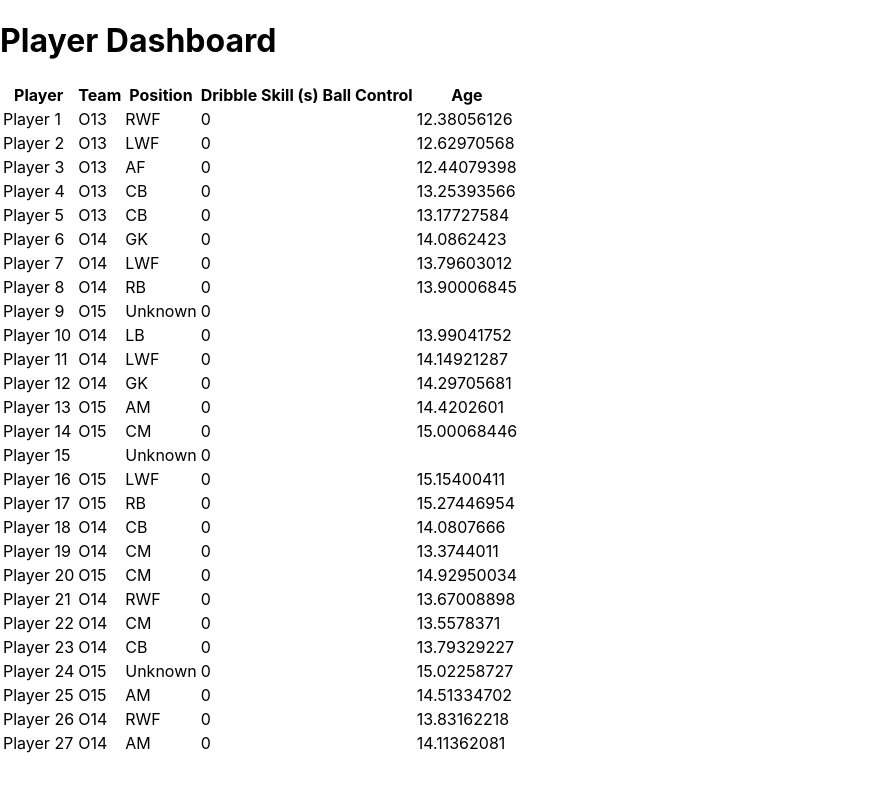
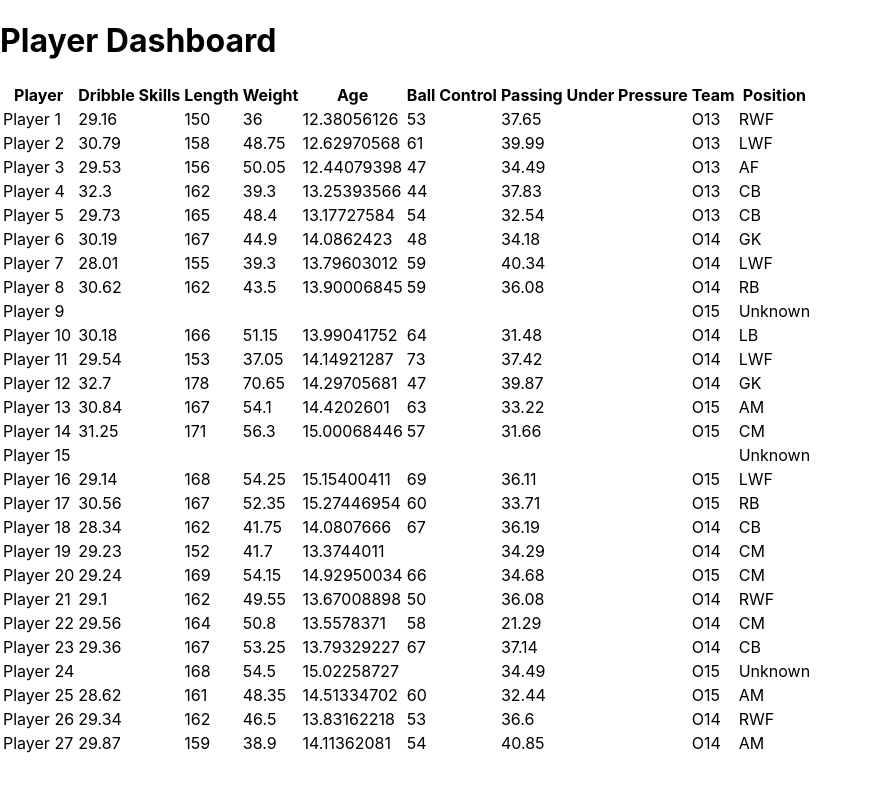
Before and after one commit to gonzalolantero/ff-assignment, a React (Create React App) app: page / in a window 1280 px wide. Shown: the top 792 px of the page, without its empty margins (0-870 px from the left). Built offline with nearby package versions, Linux system fonts and the light colour scheme.

Commit message:
removed unnecessary files

```diff
--- a/src/App.js
+++ b/src/App.js
@@ -11,6 +11,8 @@ function App() {
     setPlayers(data);
   }, []);
 
+
+
   return (
     <div className="App">
       <h1>Player Dashboard</h1>
--- a/src/components/PlayerTable.js
+++ b/src/components/PlayerTable.js
@@ -9,22 +9,28 @@ function PlayerTable() {
       <thead>
         <tr>
           <th>Player</th>
+          <th>Dribble Skills</th>
+          <th>Length</th>
+          <th>Weight</th>
+          <th>Age</th>
+          <th>Ball Control</th>
+          <th>Passing Under Pressure</th>
           <th>Team</th>
           <th>Position</th>
-          <th>Dribble Skill (s)</th>
-          <th>Ball Control</th>
-          <th>Age</th>
         </tr>
       </thead>
       <tbody>
         {players.map((player) => (
           <tr key={player.Player}>
             <td>{player.Player}</td>
+            <td>{player.DribbleSkills}</td>
+            <td>{player.Length}</td>
+            <td>{player.Weight}</td>
+            <td>{player.Age}</td>
+            <td>{player.BallControl}</td>
+            <td>{player.PassingUnderPressure}</td>
             <td>{player.Team}</td>
             <td>{player.Position}</td>
-            <td>{player.DribbleSkill}</td>
-            <td>{player.BallControl}</td>
-            <td>{player.Age}</td>
           </tr>
         ))}
       </tbody>
--- a/src/data/players.json
+++ b/src/data/players.json
@@ -1,27 +1,27 @@
-[{"Player":"Player 1","Dribble Skills":29.16,"Length":150,"Weight":36,"Age":12.38056126,"Ball Control":53,"Passing Under Pressure":37.65,"Team":"O13","Position":"RWF"},
-{"Player":"Player 2","Dribble Skills":30.79,"Length":158,"Weight":48.75,"Age":12.62970568,"Ball Control":61,"Passing Under Pressure":39.99,"Team":"O13","Position":"LWF"},
-{"Player":"Player 3","Dribble Skills":29.53,"Length":156,"Weight":50.05,"Age":12.44079398,"Ball Control":47,"Passing Under Pressure":34.49,"Team":"O13","Position":"AF"},
-{"Player":"Player 4","Dribble Skills":32.3,"Length":162,"Weight":39.3,"Age":13.25393566,"Ball Control":44,"Passing Under Pressure":37.83,"Team":"O13","Position":"CB"},
-{"Player":"Player 5","Dribble Skills":29.73,"Length":165,"Weight":48.4,"Age":13.17727584,"Ball Control":54,"Passing Under Pressure":32.54,"Team":"O13","Position":"CB"},
-{"Player":"Player 6","Dribble Skills":30.19,"Length":167,"Weight":44.9,"Age":14.0862423,"Ball Control":48,"Passing Under Pressure":34.18,"Team":"O14","Position":"GK"},
-{"Player":"Player 7","Dribble Skills":28.01,"Length":155,"Weight":39.3,"Age":13.79603012,"Ball Control":59,"Passing Under Pressure":40.34,"Team":"O14","Position":"LWF"},
-{"Player":"Player 8","Dribble Skills":30.62,"Length":162,"Weight":43.5,"Age":13.90006845,"Ball Control":59,"Passing Under Pressure":36.08,"Team":"O14","Position":"RB"},
-{"Player":"Player 9","Dribble Skills":null,"Length":null,"Weight":null,"Age":null,"Ball Control":null,"Passing Under Pressure":null,"Team":"O15","Position":"Unknown"},
-{"Player":"Player 10","Dribble Skills":30.18,"Length":166,"Weight":51.15,"Age":13.99041752,"Ball Control":64,"Passing Under Pressure":31.48,"Team":"O14","Position":"LB"},
-{"Player":"Player 11","Dribble Skills":29.54,"Length":153,"Weight":37.05,"Age":14.14921287,"Ball Control":73,"Passing Under Pressure":37.42,"Team":"O14","Position":"LWF"},
-{"Player":"Player 12","Dribble Skills":32.7,"Length":178,"Weight":70.65,"Age":14.29705681,"Ball Control":47,"Passing Under Pressure":39.87,"Team":"O14","Position":"GK"},
-{"Player":"Player 13","Dribble Skills":30.84,"Length":167,"Weight":54.1,"Age":14.4202601,"Ball Control":63,"Passing Under Pressure":33.22,"Team":"O15","Position":"AM"},
-{"Player":"Player 14","Dribble Skills":31.25,"Length":171,"Weight":56.3,"Age":15.00068446,"Ball Control":57,"Passing Under Pressure":31.66,"Team":"O15","Position":"CM"},
-{"Player":"Player 15","Dribble Skills":null,"Length":null,"Weight":null,"Age":null,"Ball Control":null,"Passing Under Pressure":null,"Team":"","Position":""},
-{"Player":"Player 16","Dribble Skills":29.14,"Length":168,"Weight":54.25,"Age":15.15400411,"Ball Control":69,"Passing Under Pressure":36.11,"Team":"O15","Position":"LWF"},
-{"Player":"Player 17","Dribble Skills":30.56,"Length":167,"Weight":52.35,"Age":15.27446954,"Ball Control":60,"Passing Under Pressure":33.71,"Team":"O15","Position":"RB"},
-{"Player":"Player 18","Dribble Skills":28.34,"Length":162,"Weight":41.75,"Age":14.0807666,"Ball Control":67,"Passing Under Pressure":36.19,"Team":"O14","Position":"CB"},
-{"Player":"Player 19","Dribble Skills":29.23,"Length":152,"Weight":41.7,"Age":13.3744011,"Ball Control":null,"Passing Under Pressure":34.29,"Team":"O14","Position":"CM"},
-{"Player":"Player 20","Dribble Skills":29.24,"Length":169,"Weight":54.15,"Age":14.92950034,"Ball Control":66,"Passing Under Pressure":34.68,"Team":"O15","Position":"CM"},
-{"Player":"Player 21","Dribble Skills":29.1,"Length":162,"Weight":49.55,"Age":13.67008898,"Ball Control":50,"Passing Under Pressure":36.08,"Team":"O14","Position":"RWF"},
-{"Player":"Player 22","Dribble Skills":29.56,"Length":164,"Weight":50.8,"Age":13.5578371,"Ball Control":58,"Passing Under Pressure":21.29,"Team":"O14","Position":"CM"},
-{"Player":"Player 23","Dribble Skills":29.36,"Length":167,"Weight":53.25,"Age":13.79329227,"Ball Control":67,"Passing Under Pressure":37.14,"Team":"O14","Position":"CB"},
-{"Player":"Player 24","Dribble Skills":null,"Length":168,"Weight":54.5,"Age":15.02258727,"Ball Control":null,"Passing Under Pressure":34.49,"Team":"O15","Position":"Unknown"},
-{"Player":"Player 25","Dribble Skills":28.62,"Length":161,"Weight":48.35,"Age":14.51334702,"Ball Control":60,"Passing Under Pressure":32.44,"Team":"O15","Position":"AM"},
-{"Player":"Player 26","Dribble Skills":29.34,"Length":162,"Weight":46.5,"Age":13.83162218,"Ball Control":53,"Passing Under Pressure":36.6,"Team":"O14","Position":"RWF"},
-{"Player":"Player 27","Dribble Skills":29.87,"Length":159,"Weight":38.9,"Age":14.11362081,"Ball Control":54,"Passing Under Pressure":40.85,"Team":"O14","Position":"AM"}]
+[{"Player":"Player 1","DribbleSkills":29.16,"Length":150,"Weight":36,"Age":12.38056126,"BallControl":53,"PassingUnderPressure":37.65,"Team":"O13","Position":"RWF"},
+{"Player":"Player 2","DribbleSkills":30.79,"Length":158,"Weight":48.75,"Age":12.62970568,"BallControl":61,"PassingUnderPressure":39.99,"Team":"O13","Position":"LWF"},
+{"Player":"Player 3","DribbleSkills":29.53,"Length":156,"Weight":50.05,"Age":12.44079398,"BallControl":47,"PassingUnderPressure":34.49,"Team":"O13","Position":"AF"},
+{"Player":"Player 4","DribbleSkills":32.3,"Length":162,"Weight":39.3,"Age":13.25393566,"BallControl":44,"PassingUnderPressure":37.83,"Team":"O13","Position":"CB"},
+{"Player":"Player 5","DribbleSkills":29.73,"Length":165,"Weight":48.4,"Age":13.17727584,"BallControl":54,"PassingUnderPressure":32.54,"Team":"O13","Position":"CB"},
+{"Player":"Player 6","DribbleSkills":30.19,"Length":167,"Weight":44.9,"Age":14.0862423,"BallControl":48,"PassingUnderPressure":34.18,"Team":"O14","Position":"GK"},
+{"Player":"Player 7","DribbleSkills":28.01,"Length":155,"Weight":39.3,"Age":13.79603012,"BallControl":59,"PassingUnderPressure":40.34,"Team":"O14","Position":"LWF"},
+{"Player":"Player 8","DribbleSkills":30.62,"Length":162,"Weight":43.5,"Age":13.90006845,"BallControl":59,"PassingUnderPressure":36.08,"Team":"O14","Position":"RB"},
+{"Player":"Player 9","DribbleSkills":null,"Length":null,"Weight":null,"Age":null,"BallControl":null,"PassingUnderPressure":null,"Team":"O15","Position":"Unknown"},
+{"Player":"Player 10","DribbleSkills":30.18,"Length":166,"Weight":51.15,"Age":13.99041752,"BallControl":64,"PassingUnderPressure":31.48,"Team":"O14","Position":"LB"},
+{"Player":"Player 11","DribbleSkills":29.54,"Length":153,"Weight":37.05,"Age":14.14921287,"BallControl":73,"PassingUnderPressure":37.42,"Team":"O14","Position":"LWF"},
+{"Player":"Player 12","DribbleSkills":32.7,"Length":178,"Weight":70.65,"Age":14.29705681,"BallControl":47,"PassingUnderPressure":39.87,"Team":"O14","Position":"GK"},
+{"Player":"Player 13","DribbleSkills":30.84,"Length":167,"Weight":54.1,"Age":14.4202601,"BallControl":63,"PassingUnderPressure":33.22,"Team":"O15","Position":"AM"},
+{"Player":"Player 14","DribbleSkills":31.25,"Length":171,"Weight":56.3,"Age":15.00068446,"BallControl":57,"PassingUnderPressure":31.66,"Team":"O15","Position":"CM"},
+{"Player":"Player 15","DribbleSkills":null,"Length":null,"Weight":null,"Age":null,"BallControl":null,"PassingUnderPressure":null,"Team":"","Position":""},
+{"Player":"Player 16","DribbleSkills":29.14,"Length":168,"Weight":54.25,"Age":15.15400411,"BallControl":69,"PassingUnderPressure":36.11,"Team":"O15","Position":"LWF"},
+{"Player":"Player 17","DribbleSkills":30.56,"Length":167,"Weight":52.35,"Age":15.27446954,"BallControl":60,"PassingUnderPressure":33.71,"Team":"O15","Position":"RB"},
+{"Player":"Player 18","DribbleSkills":28.34,"Length":162,"Weight":41.75,"Age":14.0807666,"BallControl":67,"PassingUnderPressure":36.19,"Team":"O14","Position":"CB"},
+{"Player":"Player 19","DribbleSkills":29.23,"Length":152,"Weight":41.7,"Age":13.3744011,"BallControl":null,"PassingUnderPressure":34.29,"Team":"O14","Position":"CM"},
+{"Player":"Player 20","DribbleSkills":29.24,"Length":169,"Weight":54.15,"Age":14.92950034,"BallControl":66,"PassingUnderPressure":34.68,"Team":"O15","Position":"CM"},
+{"Player":"Player 21","DribbleSkills":29.1,"Length":162,"Weight":49.55,"Age":13.67008898,"BallControl":50,"PassingUnderPressure":36.08,"Team":"O14","Position":"RWF"},
+{"Player":"Player 22","DribbleSkills":29.56,"Length":164,"Weight":50.8,"Age":13.5578371,"BallControl":58,"PassingUnderPressure":21.29,"Team":"O14","Position":"CM"},
+{"Player":"Player 23","DribbleSkills":29.36,"Length":167,"Weight":53.25,"Age":13.79329227,"BallControl":67,"PassingUnderPressure":37.14,"Team":"O14","Position":"CB"},
+{"Player":"Player 24","DribbleSkills":null,"Length":168,"Weight":54.5,"Age":15.02258727,"BallControl":null,"PassingUnderPressure":34.49,"Team":"O15","Position":"Unknown"},
+{"Player":"Player 25","DribbleSkills":28.62,"Length":161,"Weight":48.35,"Age":14.51334702,"BallControl":60,"PassingUnderPressure":32.44,"Team":"O15","Position":"AM"},
+{"Player":"Player 26","DribbleSkills":29.34,"Length":162,"Weight":46.5,"Age":13.83162218,"BallControl":53,"PassingUnderPressure":36.6,"Team":"O14","Position":"RWF"},
+{"Player":"Player 27","DribbleSkills":29.87,"Length":159,"Weight":38.9,"Age":14.11362081,"BallControl":54,"PassingUnderPressure":40.85,"Team":"O14","Position":"AM"}]
--- a/src/index.js
+++ b/src/index.js
@@ -3,7 +3,6 @@ import ReactDOM from 'react-dom/client';
 import './index.css';
 import App from './App';
 import { PlayerProvider } from "./context/PlayerContext";
-import reportWebVitals from './reportWebVitals';
 
 const root = ReactDOM.createRoot(document.getElementById('root'));
 root.render(
@@ -13,8 +12,3 @@ root.render(
     </PlayerProvider>
   </React.StrictMode>
 );
-
-// If you want to start measuring performance in your app, pass a function
-// to log results (for example: reportWebVitals(console.log))
-// or send to an analytics endpoint. Learn more: https://bit.ly/CRA-vitals
-reportWebVitals();
--- a/src/reportWebVitals.js
+++ /dev/null
@@ -1,13 +0,0 @@
-const reportWebVitals = onPerfEntry => {
-  if (onPerfEntry && onPerfEntry instanceof Function) {
-    import('web-vitals').then(({ getCLS, getFID, getFCP, getLCP, getTTFB }) => {
-      getCLS(onPerfEntry);
-      getFID(onPerfEntry);
-      getFCP(onPerfEntry);
-      getLCP(onPerfEntry);
-      getTTFB(onPerfEntry);
-    });
-  }
-};
-
-export default reportWebVitals;
```
Also changed, not shown: src/setupTests.js (deleted, +0 -5 lines), src/logo.svg (deleted), 1 other file (tests, documents, lock files or other folders).
